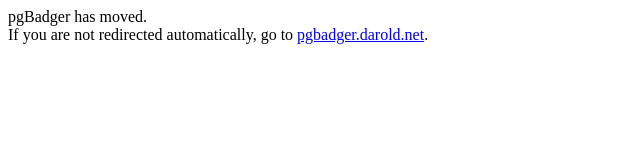
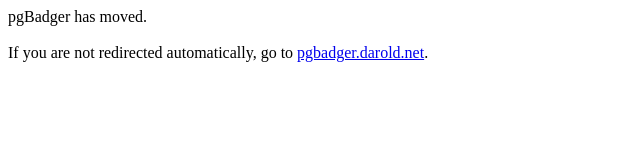
Before and after one commit to dalibo/pgbadger, a plain HTML site: page index.html in a window 1280 px wide. Shown: the whole page, without its empty margins (0-640 px from the left). Drawn offline with Linux system fonts and the light colour scheme.

Commit message:
modif pour test

```diff
--- a/index.html
+++ b/index.html
@@ -6,7 +6,7 @@
         <title>pgBadger: redirect to pgbadger.darold.net</title>
     </head>
     <body>
-	    pgBadger has moved. <br>
+	    pgBadger has moved. <br> <br>
         If you are not redirected automatically, go to <a href='https://pgbadger.darold.net/'>pgbadger.darold.net</a>.
     </body>
 </html>
```
